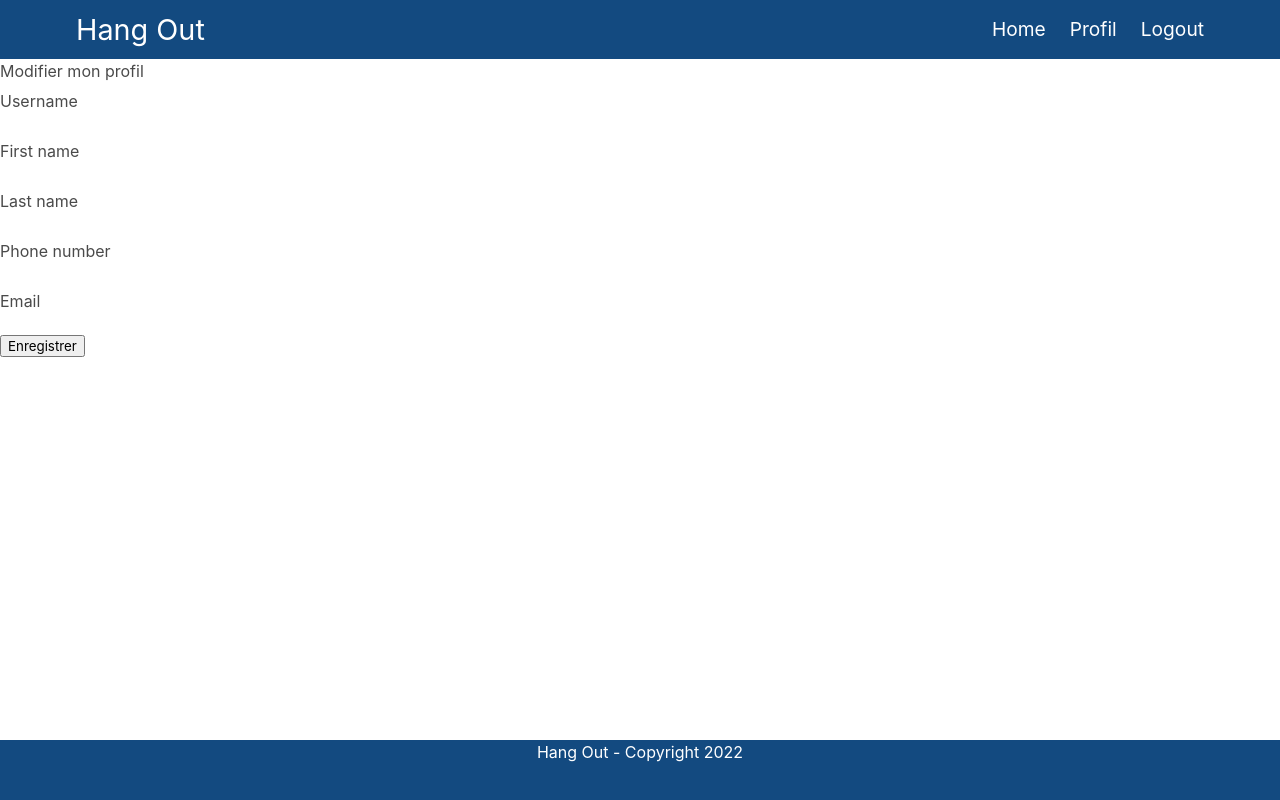
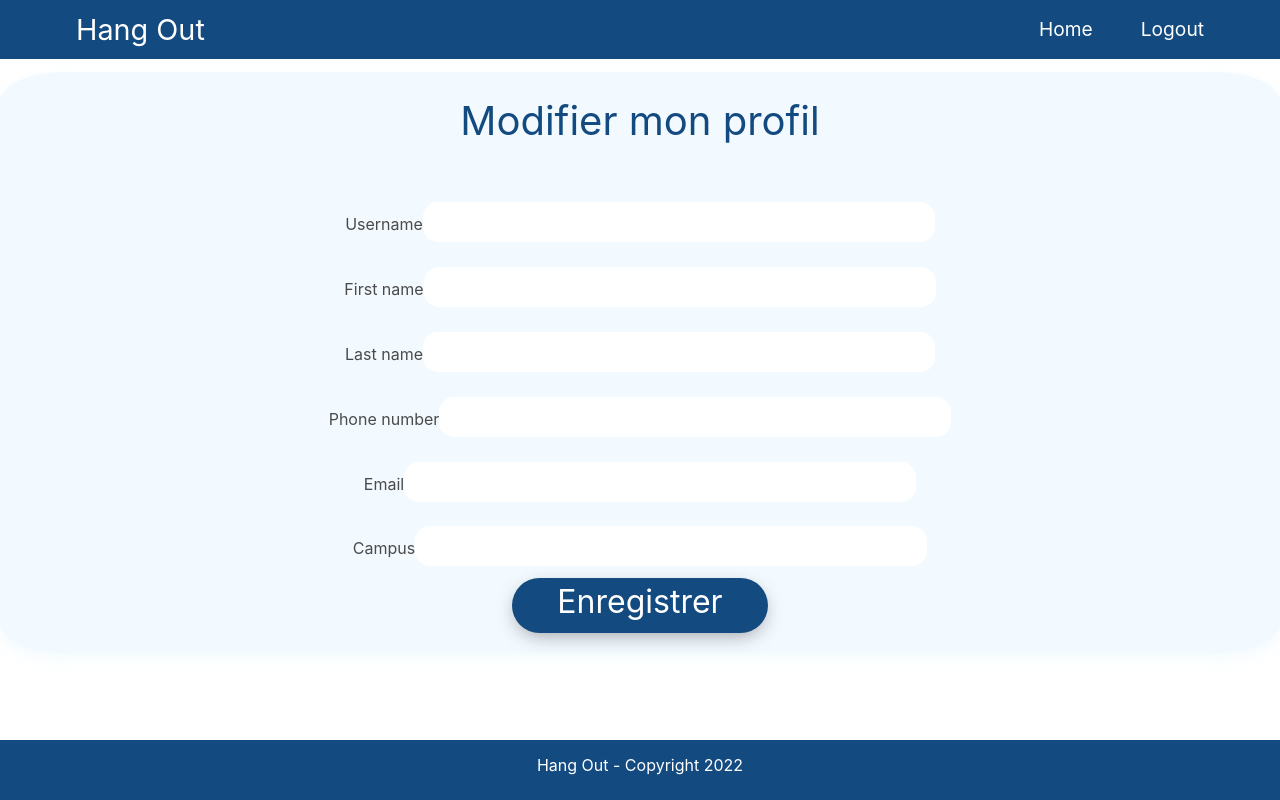
Before and after one commit to gillesLaudoux/ProjectSortir, a Symfony app: template templates/modifyProfile/user.html.twig in a window 1280 px wide. Run offline with Twig, Linux system fonts and the light colour scheme; the template is opened without the code that fills it, so the values that code supplies are empty; form fields are guessed from the names that the template uses; some libraries are stand-ins or nearby versions.

Commit message:
du Front , encore du Front

```diff
--- a/public/CSS/Base.css
+++ b/public/CSS/Base.css
@@ -1,5 +1,3 @@
-
-
 body {
     margin: 0;
 
@@ -20,7 +18,7 @@ body {
 }
 
 .navbar p{
-    padding-left: 100px;
+    padding-right: 300px;
     font-size: 30px;
 
 }
@@ -31,9 +29,8 @@ body {
 
 .navbar-burger{
     justify-content: space-between;
+    color: white;
 }
-
-
 /*---FOOTER----*/
 footer {
     background-color: #134A80;
@@ -42,12 +39,13 @@ footer {
     width: 100%;
     height: 60px;
     text-align: center;
-    vertical-align: middle;
+
 }
 
 footer p {
     text-align: center;
     color: white;
+    padding-top: 1%;
 }
 
 /* ----RESPONSIVE---- */
@@ -58,6 +56,9 @@ footer p {
 .navbar-item h1 {
     font-size: 1.5em;
 }
+.navbar-menu{
+    background-color: #134A80;
+}
 
 div input{
     border: none;
--- /dev/null
+++ b/public/CSS/modifyuser.css
@@ -0,0 +1,78 @@
+
+.modifprofil{
+    display: flex;
+    flex-direction: column;
+    text-align: center;
+    background-color: rgba(135,206,250,0.1);
+    box-shadow: 0 6px 20px -5px rgba(135,206,250,0.15);
+    padding-top: 1.5%;
+    padding-bottom:1.5%;
+    border-radius: 5%;
+    margin-top: 1%;
+
+
+
+}
+
+.modifprofil h1{
+    padding-bottom: 2%;
+    font-size: 2.5em;
+    color: #134A80;
+
+}
+.infos{
+
+
+}
+
+.info{
+    padding-top: 1%;
+}
+div input{
+    width: 40%;
+    height: 40px;
+    border: none;
+    outline: none;
+    background: white;
+    color: black;
+    font-size: 1.3em;
+    border-radius: 15px;
+    text-align: center;
+    box-shadow: 0 6px 20px -20px rgba(0, 0, 0, 0.1);
+    position: relative;
+    cursor: text;
+
+
+}
+
+div select{
+    width: 40%;
+    height: 40px;
+    border: none;
+    outline: none;
+    background: white;
+    color: black;
+    font-size: 1.3em;
+    border-radius: 15px;
+    text-align: center;
+    box-shadow: 0 6px 20px -20px rgba(0, 0, 0, 0.1);
+    position: relative;
+    cursor: text;
+
+}
+
+button{
+    width: 20%;
+    height: 55px;
+    border: none;
+    outline: none;
+    background: #134A80;
+    color: white;
+    font-size: 2em;
+    border-radius: 40px;
+    justify-content: center;
+    box-shadow: 0 6px 20px -5px rgba(0, 0, 0, 0.4);
+    position: relative;
+    cursor: pointer;
+    padding-bottom: 10px;
+}
--- a/src/Entity/Campus.php
+++ b/src/Entity/Campus.php
@@ -106,5 +106,9 @@ class Campus
 
         return $this;
     }
+    public function __toString(): string
+    {
+        return $this->getName();
+    }
 
 }
--- a/src/Form/RegistrationFormType.php
+++ b/src/Form/RegistrationFormType.php
@@ -58,7 +58,7 @@ class RegistrationFormType extends AbstractType
 
             ->add('agreeTerms', CheckboxType::class, [
                 'mapped' => false,
-                "label" => "Veuillez accepter les termes de confidentialité :",
+                "label" => "Veuillez accepter nos conditions :",
                 'constraints' => [
                     new IsTrue([
                         'message' => 'You should agree to our terms.',
--- a/templates/base.html.twig
+++ b/templates/base.html.twig
@@ -26,13 +26,11 @@
         <div class="navbar-brand">
             <a class="navbar-item" href="https://bulma.io">
                 <h1>Hang Out</h1>
-                {% if app.user %}
-                    <p>Hey {{ app.user.username }} !</p>
-                {% endif %}
+
             </a>
 
             <a role="button" class="navbar-burger" aria-label="menu" aria-expanded="false"
-               data-target="navbarBasicExample" >
+               data-target="navbarBasicExample">
                 <span aria-hidden="true"></span>
                 <span aria-hidden="true"></span>
                 <span aria-hidden="true"></span>
@@ -42,15 +40,24 @@
         <div id="navbarBasicExample" class="navbar-menu">
             <div class="navbar-end">
                 <a class="navbar-item"
-                        href="{{ path('night_out_filter') }}">Home
+                {% if app.user %}
+                    <p>Hey {{ app.user.username }} !</p>
+                {% endif %}
                 </a>
 
-                <a class="navbar-item">
-                    Profil
+                <a class="navbar-item"
+                   href="{{ path('night_out_filter') }}">Home
                 </a>
-                {# TODO Script pour lien href
-                        <li><a href="{{ path('nom_de_route') }}">Profil</a></li>
-                #}
+
+                {#                faire le chemin profil avec id #}
+                <a class="navbar-item"
+                {% if app.user %}
+
+                    <a href="{{ path('detail', {'id': app.user.id}) }}">Profil</a>
+
+
+                {% endif %}
+                </a>
 
                 <a class="navbar-item"
                    href="{{ path('app_logout') }}">Logout
--- a/templates/main/index.html.twig
+++ b/templates/main/index.html.twig
@@ -1,5 +1,5 @@
 {% extends 'base.html.twig' %}
-{% block title %}Welcome !{% endblock %}
+{% block title %}{{ parent() }} Choose Nighout{% endblock %}
 {% block body %}
     <h1>Filtrer les sorties :</h1>
     {#    <label for="campus-select">Choisir un campus:</label> #}
--- a/templates/modifyProfile/user.html.twig
+++ b/templates/modifyProfile/user.html.twig
@@ -1,24 +1,55 @@
 {% extends 'base.html.twig' %}
 
-{% block title %} Modifier mon profil {% endblock %}
+{% block title %}{{ parent() }}Change Profil{% endblock %}
+
+{% block CSS %}
+    {{ parent() }}
+    <link rel="stylesheet" href="{{ asset('CSS/modifyuser.css') }}">
+{% endblock %}
 
 {% block body %}
+
+    <div class="modifprofil">
     <h1>Modifier mon profil</h1>
+    <div class="infos">
+        <div class="info">
+            {{ form_start(form) }}
+        </div>
 
-    {{ form_start(form) }}
-    {{ form_row(form.username) }}
-    {{ form_row(form.firstName) }}
-    {{ form_row(form.lastName) }}
-    {{ form_row(form.phoneNumber) }}
-    {{ form_row(form.email) }}
+        <div class="info">
+            {{ form_row(form.username) }}
+        </div>
+
+        <div class="info">
+            {{ form_row(form.firstName) }}
+        </div>
+
+        <div class="info">
+            {{ form_row(form.lastName) }}
+        </div>
+
+        <div class="info">
+            {{ form_row(form.phoneNumber) }}
+        </div>
+
+        <div class="info">
+            {{ form_row(form.email) }}
+        </div>
+        <div class="info">
+            {{ form_row(form.campus) }}
+        </div>
+
+
 
 
     <button type="submit" class="btn">Enregistrer</button>
     {{ form_end(form) }}
 
+
+
     {% for success in app.flashes('success') %}
         {{ success }}
     {% endfor %}
-
+    </div>
 
 {% endblock %}
--- a/templates/security/login.html.twig
+++ b/templates/security/login.html.twig
@@ -57,5 +57,8 @@
             </div>
         </div>
     </form>
+    <p>----------------------------------</p>
+    <p>ajouter remember me et MDP oublié</p>
+    <p>----------------------------------</p>
 
 {% endblock %}
```
Also changed, not shown: public/CSS/detailuser.css (added, +73 -0 lines), public/CSS/login.css (+6 -22 lines), public/CSS/mainpage.css (added, +126 -0 lines), public/CSS/register.css (+46 -8 lines), src/Controller/UserController.php (+7 -0 lines), src/Form/UserType.php (+6 -6 lines), templates/user/detail.html.twig (+45 -7 lines), templates/user/mainpage.html.twig (added, +34 -0 lines), public/images/MicrosoftTeams-image (1).png (added), public/images/MicrosoftTeams-image.png (added).
